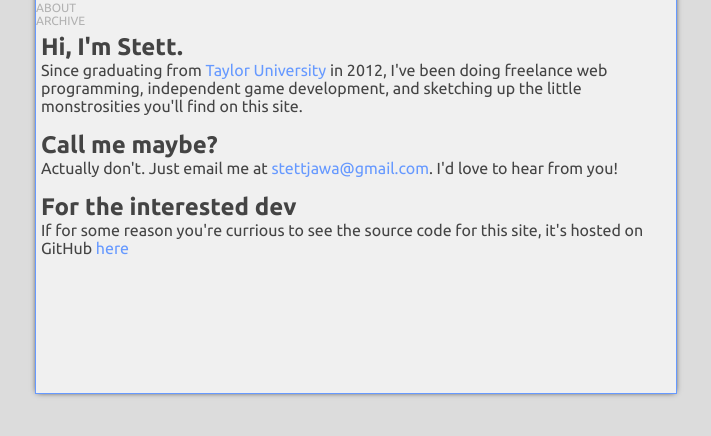
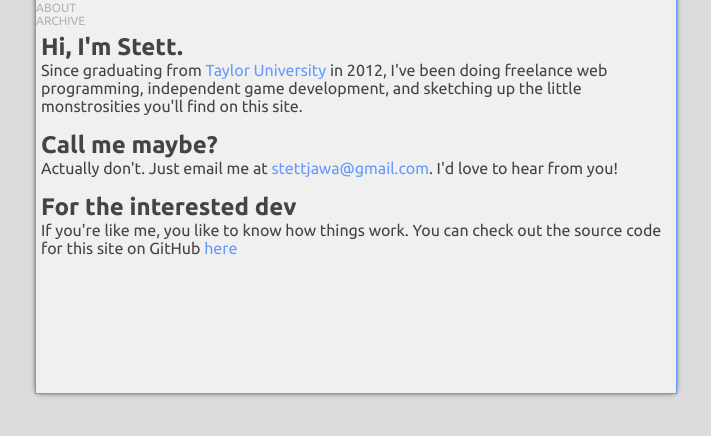
Before and after one commit to stett/tall_rhino, a Django app: template tall_rhino/templates/about.html in a window 1280 px wide. Shown: the part 327-763 px from the top of the page, without its empty margins (284-995 px from the left). Run offline with Django 3.2, Linux system fonts and the light colour scheme; the template is opened without the code that fills it, so the values that code supplies are empty; style sheets or scripts are compiled from the project's sources; parts of the project's set-up code (start-up, migrations or seed data) failed here and were passed over; some libraries are stand-ins or nearby versions; some web fonts are replaced.

Commit message:
Hotfixes on the server!? Yipes!

```diff
--- a/blog/views.py
+++ b/blog/views.py
@@ -30,6 +30,10 @@ class PostListView(ListView):
     model = Post
     context_object_name = "posts"
     def get_queryset(self):
+        #if self.request.user.is_authenticated:
+        #    return Post.objects.all()
+        #else:
+        #    return Post.objects.published()
         return Post.objects.published()
 
 # API Views
--- a/tall_rhino/templates/about.html
+++ b/tall_rhino/templates/about.html
@@ -10,5 +10,5 @@ About
 <h2>Call me maybe?</h2>
 <p>Actually don't. Just email me at <a href="mailto:stettjawa@gmail.com">stettjawa@gmail.com</a>. I'd love to hear from you!</p>
 <h2>For the interested dev</h2>
-<p>If for some reason you're currious to see the source code for this site, it's hosted on GitHub <a href="https://github.com/stett/tall_rhino">here</a></p>
+<p>If you're like me, you like to know how things work. You can check out the source code for this site on GitHub <a href="https://github.com/stett/tall_rhino">here</a></p>
 {% endblock %}
```
